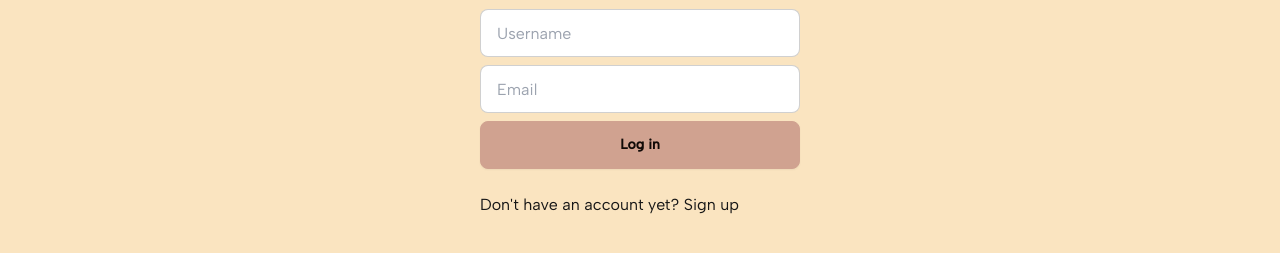
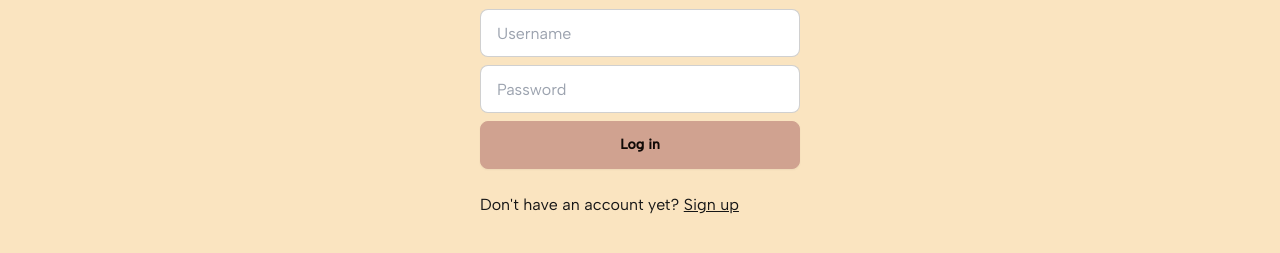
Before and after one commit to felicialyden/recipe-search-frontend, a React (Vite) app: page /recipe-search-frontend/login in a window 1280 px wide. Shown: the part 151-404 px from the top of the page. Built offline with nearby package versions, Linux system fonts and the light colour scheme; no server answers.

Commit message:
switch between login and signup forms

```diff
--- a/src/components/LoginForm.tsx
+++ b/src/components/LoginForm.tsx
@@ -1,4 +1,8 @@
+import { useContext } from "react";
+import { AuthContext } from "../contexts/AuthContext";
+
 const LoginForm = () => {
+    const { updateLoginState } = useContext(AuthContext)
   return (
     <form className="flex flex-col gap-2 max-w-xs self-center w-full">
       <h1>Log in</h1>
@@ -6,16 +10,14 @@ const LoginForm = () => {
         type="text"
         placeholder="Username"
         className="input input-bordered w-full w-xs"
-        required
       />
       <input
-        type="email"
-        placeholder="Email"
+        type="password"
+        placeholder="Password"
         className="input input-bordered w-full max-w-xs"
-        required
       />
       <button className="btn btn-primary max-w-xs">Log in</button>
-      <p className=" mt-4">Don't have an account yet? Sign up</p>
+      <p className=" mt-4">Don't have an account yet? <span className="cursor-pointer underline" onClick={() => updateLoginState('signup')}>Sign up</span></p>
     </form>
   );
 };
--- a/src/components/SignupForm.tsx
+++ b/src/components/SignupForm.tsx
@@ -1,4 +1,8 @@
-const LoginForm = () => {
+import { useContext } from "react";
+import { AuthContext } from "../contexts/AuthContext";
+
+const SignupForm = () => {
+  const { updateLoginState } = useContext(AuthContext)
   return (
     <form className="flex flex-col gap-2 max-w-xs self-center w-full">
       <h1>Sign up</h1>
@@ -13,9 +17,9 @@ const LoginForm = () => {
         className="input input-bordered w-full max-w-xs"
       />
       <button className="btn btn-primary max-w-xs">Sign up</button>
-      <p className=" mt-4">Already have an account? Log in</p>
+      <p className=" mt-4">Already have an account? <span className="cursor-pointer underline" onClick={() => updateLoginState('login')}>Log in</span></p>
     </form>
   );
 };
 
-export default LoginForm;
+export default SignupForm;
--- a/src/contexts/AuthContext.tsx
+++ b/src/contexts/AuthContext.tsx
@@ -5,8 +5,8 @@ type AuthContextProviderProps = {
 };
 
 type User = {
-  name: number;
-  email: string;
+  username: string;
+  password: string;
 };
 
 type AuthContextProps = {
@@ -14,6 +14,8 @@ type AuthContextProps = {
   updateUser: (userData: User) => void;
   isLoggedIn: boolean;
   updateIsLoggedIn: (loggedIn: boolean) => void;
+  loginState: string
+  updateLoginState: (state: string) => void
 };
 
 export const AuthContext = createContext<AuthContextProps>({
@@ -21,11 +23,14 @@ export const AuthContext = createContext<AuthContextProps>({
   updateUser: () => {},
   isLoggedIn: false,
   updateIsLoggedIn: () => {},
+  loginState: 'login',
+  updateLoginState: () => {},
 });
 
 export const AuthProvider = (props: AuthContextProviderProps) => {
   const [user, setUser] = useState<User | null>(null);
   const [isLoggedIn, setIsLoggedIn] = useState<boolean>(false);
+  const [loginState, setLoginState] = useState<string>('login');
 
   const updateUser = (userData: User) => {
     setUser(userData)
@@ -35,6 +40,10 @@ export const AuthProvider = (props: AuthContextProviderProps) => {
     setIsLoggedIn(loggedIn)
   }
 
+  const updateLoginState = (state: string) => {
+    setLoginState(state)
+  }
+
   return (
     <AuthContext.Provider
       value={{
@@ -42,6 +51,8 @@ export const AuthProvider = (props: AuthContextProviderProps) => {
         updateUser,
         isLoggedIn,
         updateIsLoggedIn,
+        loginState,
+        updateLoginState
       }}
     >
       {props.children}
--- a/src/pages/Login.tsx
+++ b/src/pages/Login.tsx
@@ -1,9 +1,18 @@
+import { useContext } from "react"
 import LoginForm from "../components/LoginForm"
+import { AuthContext } from "../contexts/AuthContext"
+import SignupForm from "../components/SignupForm"
 
 const Login = () => {
+
+    const { loginState } = useContext(AuthContext)
+
   return (
     <div className="flex flex-col">
-        <LoginForm />
+        {loginState === 'login' ?
+         <LoginForm /> :
+         <SignupForm />
+        }
     </div>
   )
 }
```
